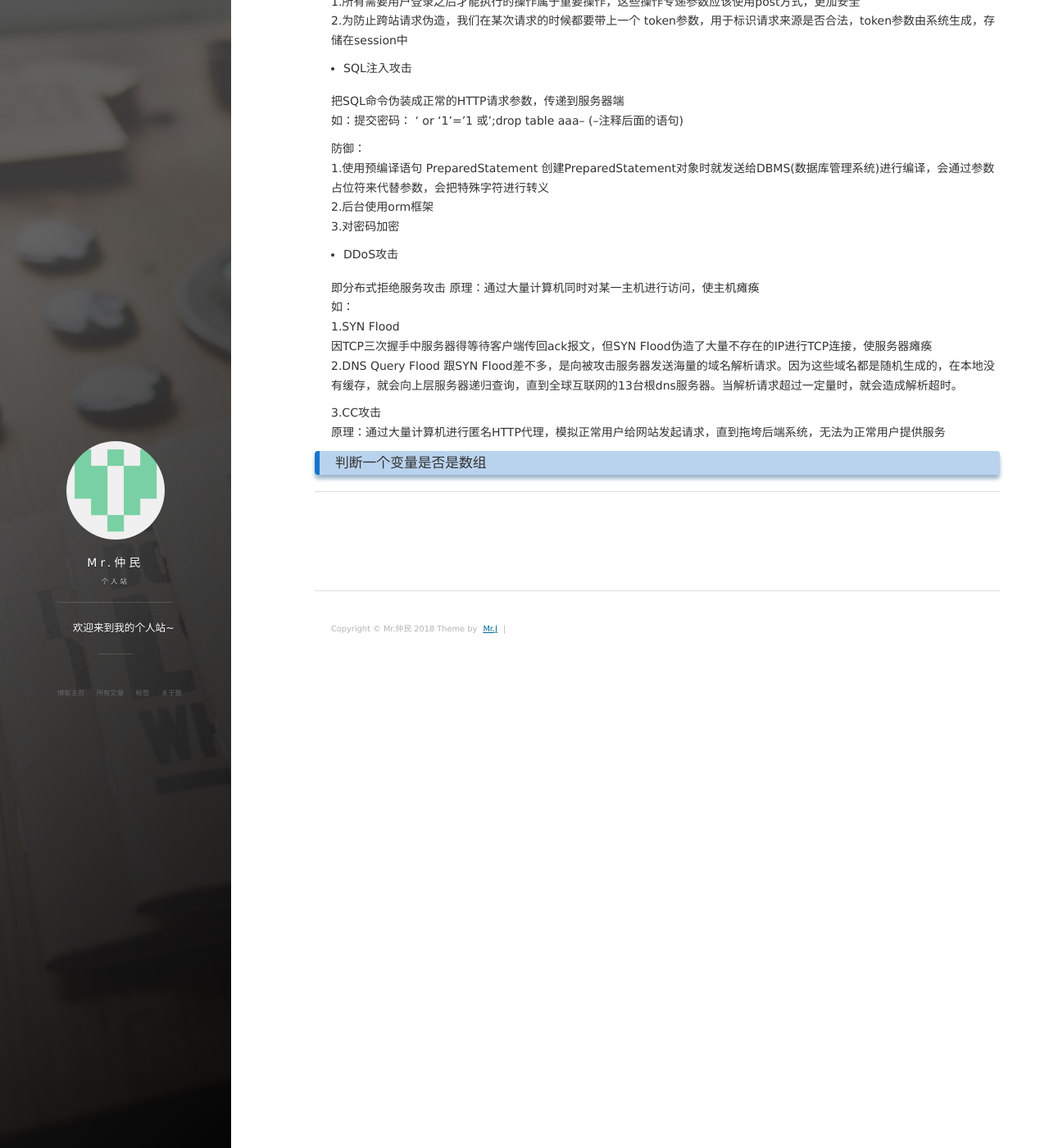
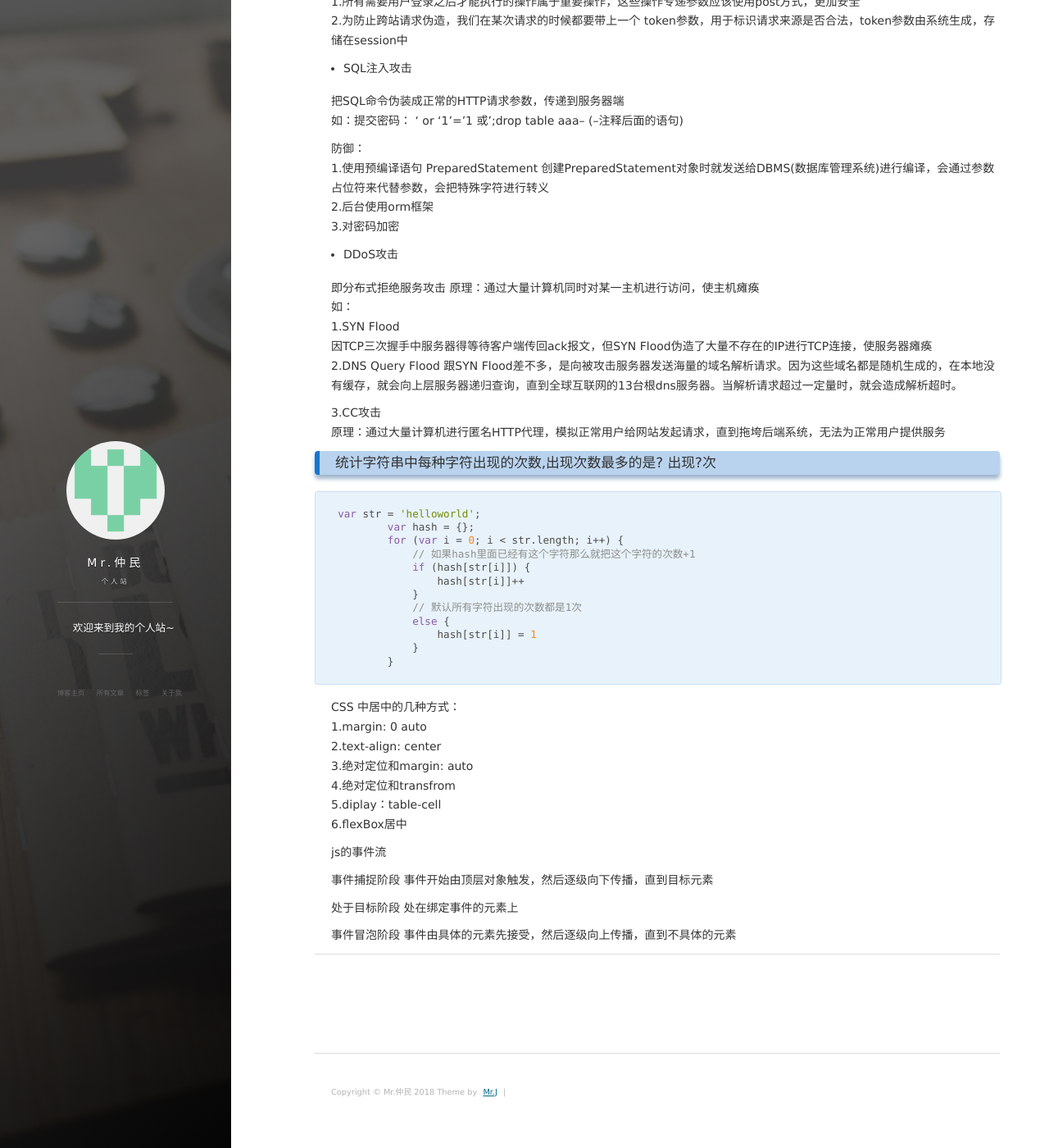
Before and after one commit to qq282126990/qq282126990.github.com, a Jekyll site: the page built from _posts/2018-03-23-23.md, in a window 1280 px wide and 1400 px high, scrolled down 13512 px. Shown: the whole window at 82% size. Built offline with Jekyll 4.4.1, drawn with Linux system fonts in a browser that asks for light colours; nearby versions of some CDN libraries; some of the changed text lies outside the part shown.

Commit message:
no message

````diff
--- a/_posts/2018-03-23-23.md
+++ b/_posts/2018-03-23-23.md
@@ -476,7 +476,7 @@ html开头 -》css文件加载 -》html内容 -》js文件加载
 300——请求的资源可在多处得到
 301——删除请求数据
 302——在其他地址发现了请求数据
-303——建议客户访问其他URL或访问法师
+303——建议客户访问其他URL或访问方式
 304——客户端已经执行了GET，但文件未变化
 305——请求的资源必须从服务器指定的位置得到
 306——前一版本HTTP中使用的代码，现行版本中不再使用
@@ -722,4 +722,47 @@ CSRF攻击防御：
 3.CC攻击
 原理：通过大量计算机进行匿名HTTP代理，模拟正常用户给网站发起请求，直到拖垮后端系统，无法为正常用户提供服务
 
-### 判断一个变量是否是数组
+
+### 统计字符串中每种字符出现的次数,出现次数最多的是? 出现?次
+
+```html
+var str = 'helloworld';
+        var hash = {};
+        for (var i = 0; i < str.length; i++) {
+            // 如果hash里面已经有这个字符那么就把这个字符的次数+1
+            if (hash[str[i]]) {
+                hash[str[i]]++
+            }
+            // 默认所有字符出现的次数都是1次
+            else {
+                hash[str[i]] = 1
+            }
+        }
+```
+
+
+
+
+
+
+
+CSS 中居中的几种方式：
+1.margin: 0 auto
+2.text-align: center
+3.绝对定位和margin: auto
+4.绝对定位和transfrom
+5.diplay：table-cell
+6.flexBox居中
+
+
+
+js的事件流
+
+事件捕捉阶段
+事件开始由顶层对象触发，然后逐级向下传播，直到目标元素
+
+处于目标阶段
+处在绑定事件的元素上
+
+事件冒泡阶段
+事件由具体的元素先接受，然后逐级向上传播，直到不具体的元素
````
